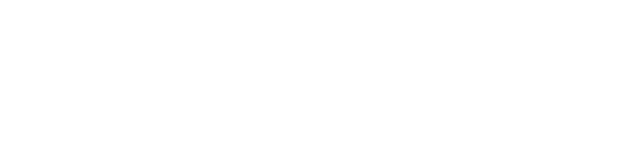
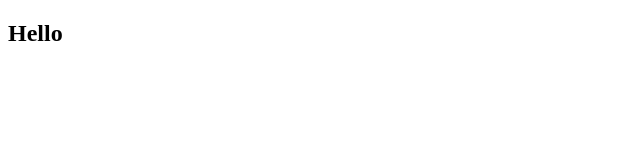
Before and after one commit to AlexeyKostomarov/first-project, a plain HTML site: page index.html in a window 1280 px wide. Shown: the whole page, without its empty margins (0-640 px from the left). Drawn offline with Linux system fonts and the light colour scheme.

Commit message:
my thirst

```diff
--- a/index.html
+++ b/index.html
@@ -9,7 +9,7 @@
 </head>
 
 <body>
-
+	<h2 class="title">Hello</h2>
 </body>
 
 </html>
```
